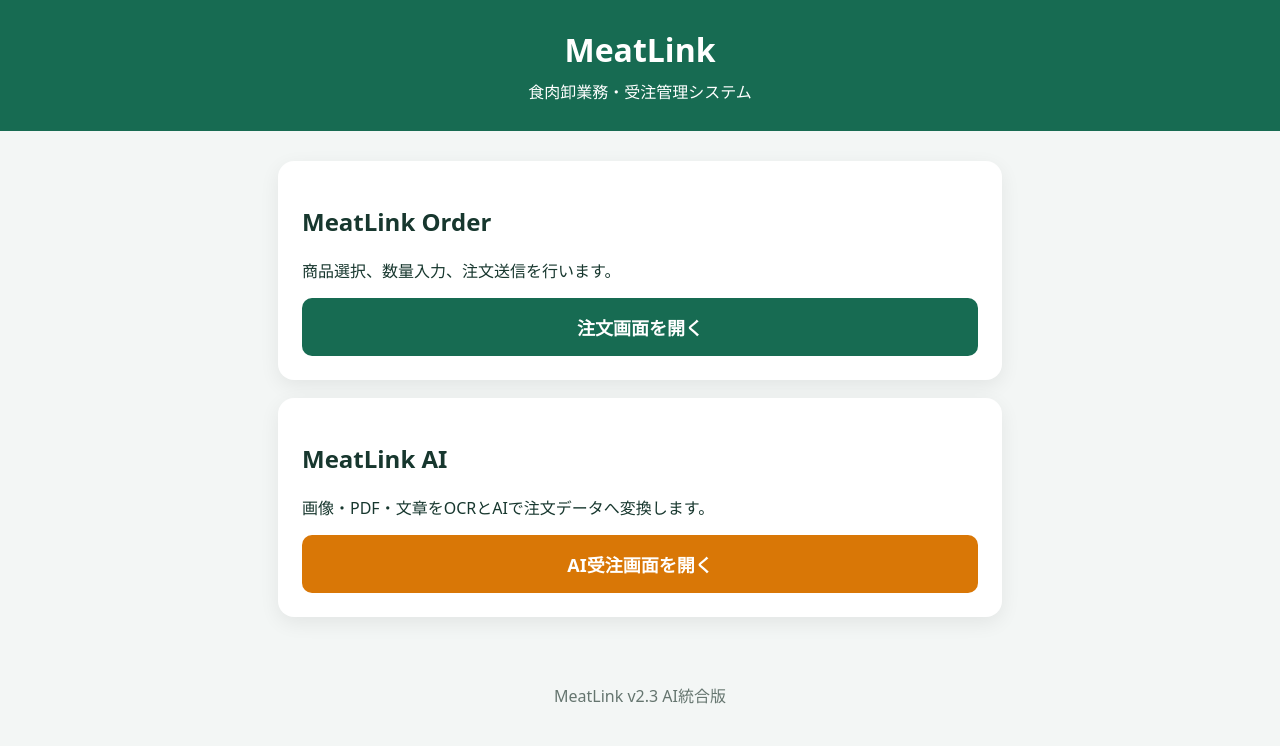
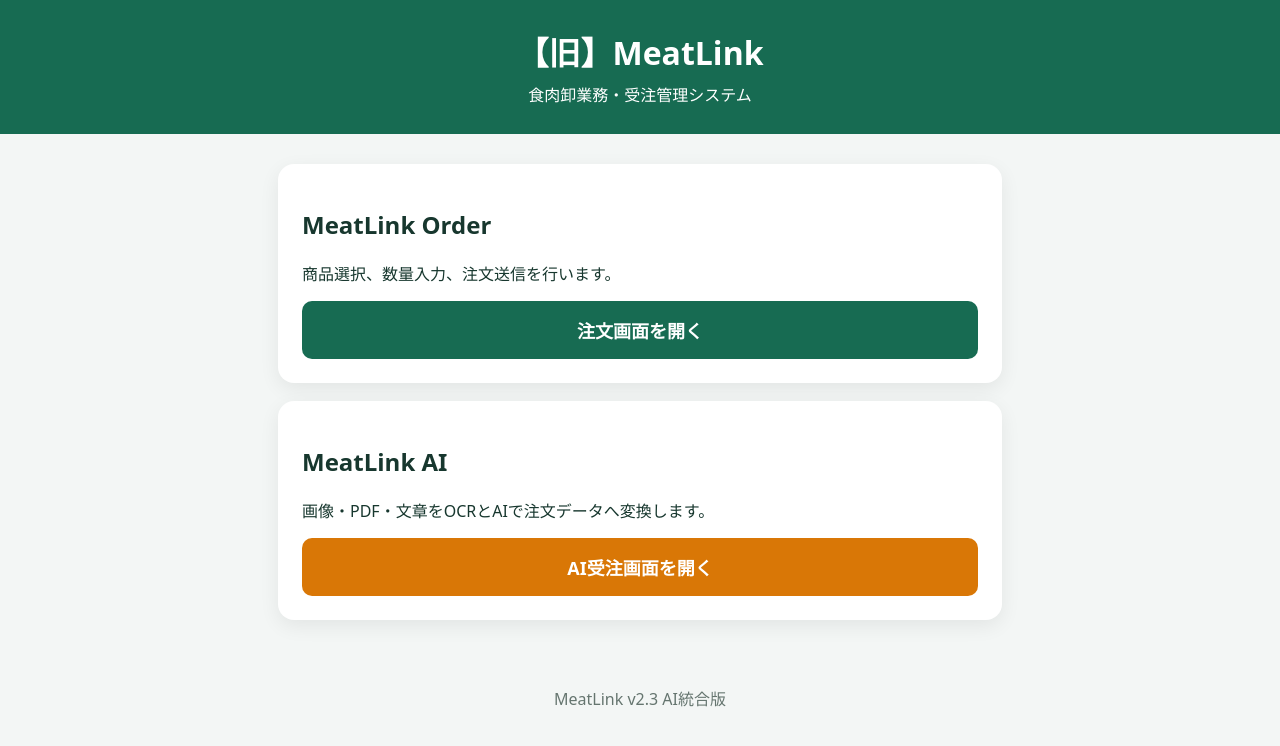
Before and after one commit to S2525S/MeatLink, a plain HTML site: page index.html in a window 1280 px wide. Drawn offline with Linux system fonts and the light colour scheme.

Commit message:
index.html を更新

```diff
--- a/index.html
+++ b/index.html
@@ -3,7 +3,7 @@
 <head>
   <meta charset="utf-8">
   <meta name="viewport" content="width=device-width,initial-scale=1">
-  <title>MeatLink</title>
+  <title>【旧】MeatLink</title>
   <style>
     *{box-sizing:border-box}
     body{margin:0;min-height:100vh;font-family:system-ui,-apple-system,"Segoe UI",sans-serif;background:#f3f6f5;color:#17372e}
@@ -17,7 +17,7 @@
   </style>
 </head>
 <body>
-<header><h1>MeatLink</h1><p>食肉卸業務・受注管理システム</p></header>
+<header><h1>【旧】MeatLink</h1><p>食肉卸業務・受注管理システム</p></header>
 <main>
   <section class="card"><h2>MeatLink Order</h2><p>商品選択、数量入力、注文送信を行います。</p><a class="btn order" href="https://s2525s.github.io/meatflow-liff/">注文画面を開く</a></section>
   <section class="card"><h2>MeatLink AI</h2><p>画像・PDF・文章をOCRとAIで注文データへ変換します。</p><a class="btn ai" href="./ai/">AI受注画面を開く</a></section>
```
